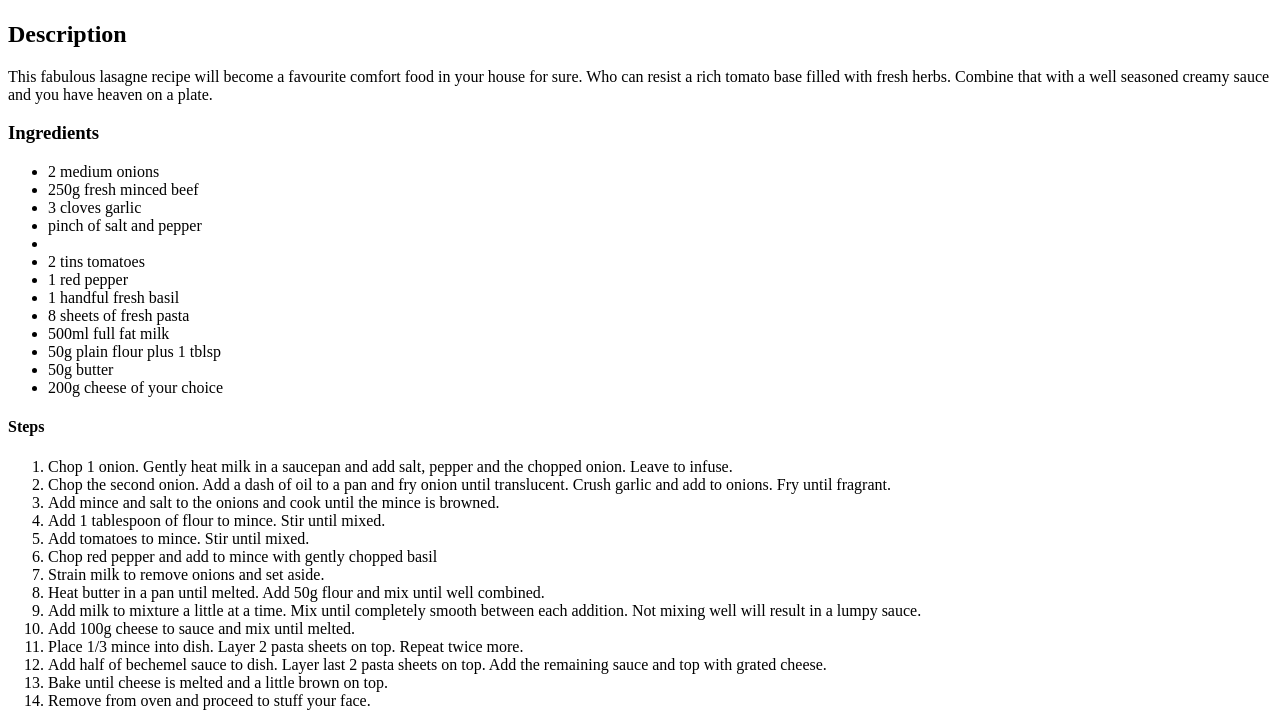
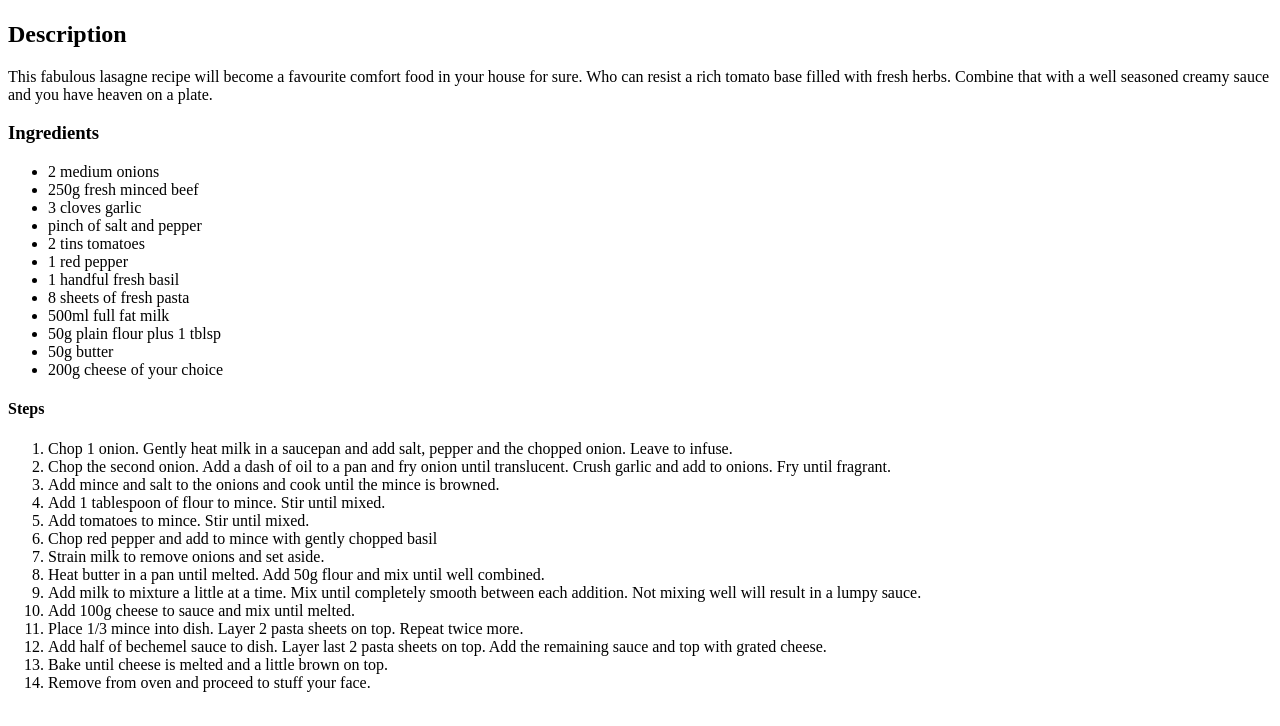
Before and after one commit to St1tchem/odin-recipes, a plain HTML site: page lasagne.html in a window 1280 px wide. Shown: the part 99-825 px from the top of the page. Drawn offline with Linux system fonts and the light colour scheme.

Commit message:
Add all files for recipes

```diff
--- a/lasagne.html
+++ b/lasagne.html
@@ -16,7 +16,7 @@
                 <li>2 medium onions</li>
                 <li>250g fresh minced beef</li>
                 <li>3 cloves garlic</li>
-                <li>pinch of salt and pepper<li>
+                <li>pinch of salt and pepper</li>
                 <li>2 tins tomatoes</li>
                 <li>1 red pepper</li>
                 <li>1 handful fresh basil</li>
```
